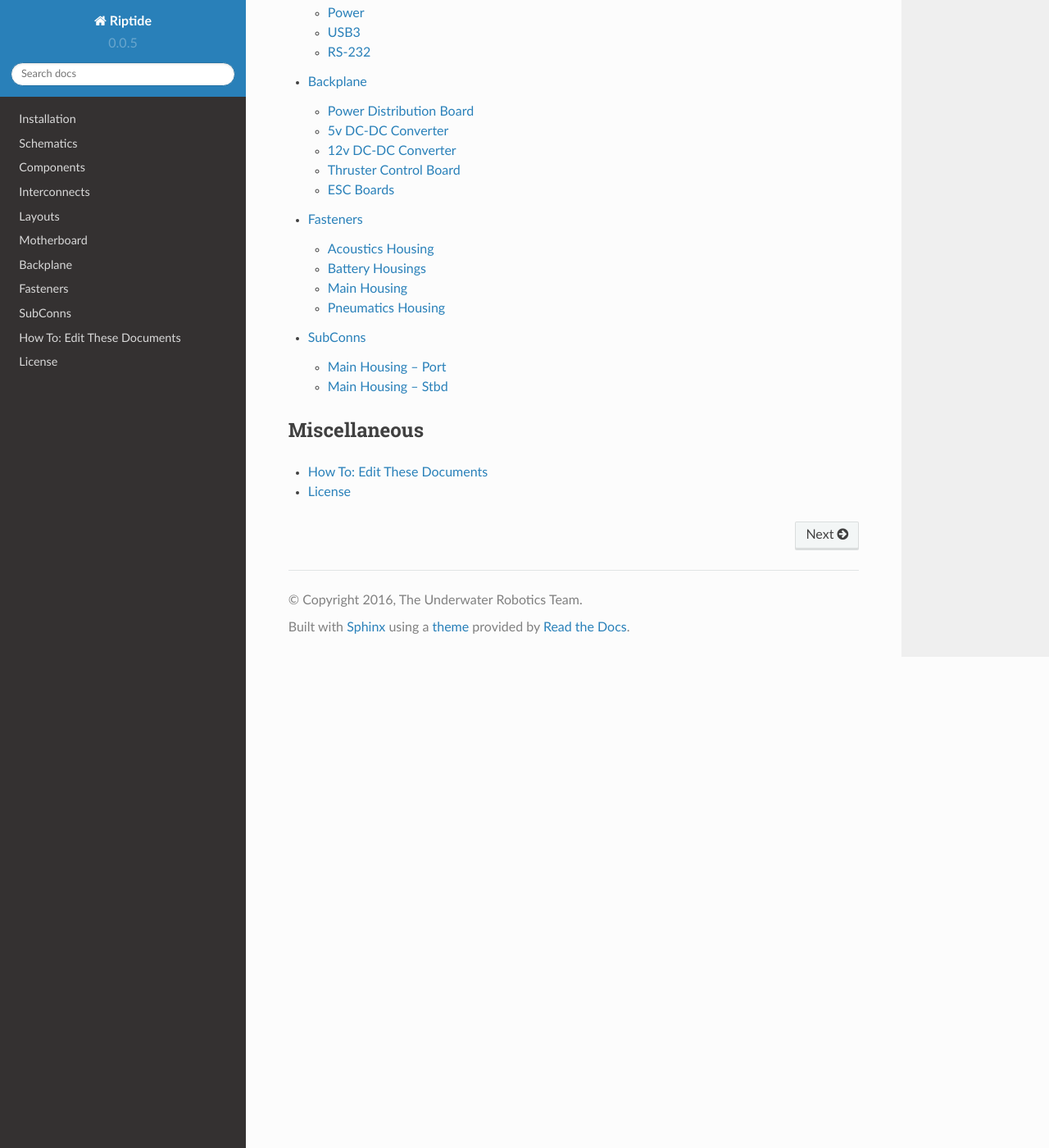
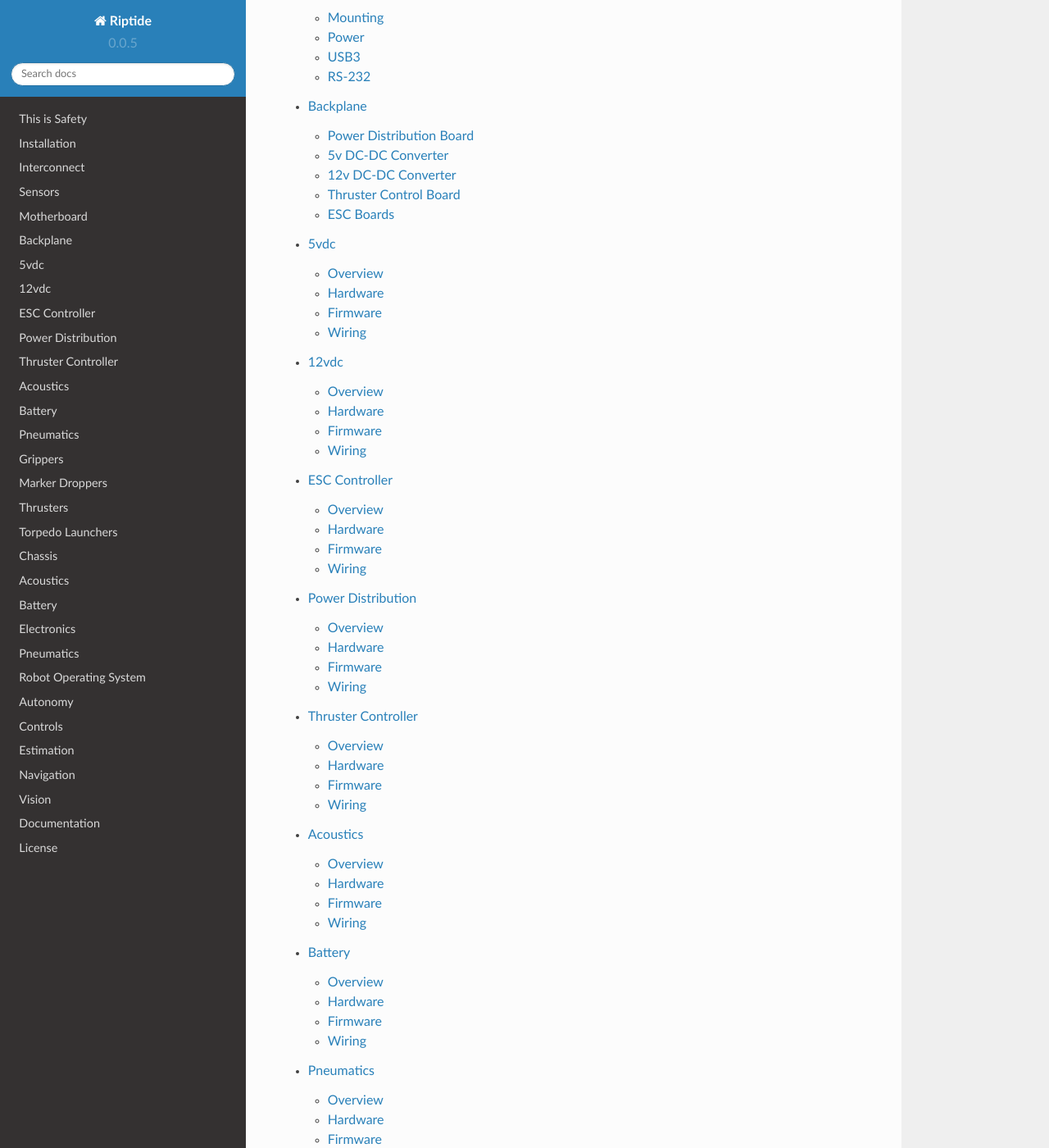
Before and after one commit to osu-uwrt/riptide, a Sphinx documentation site: the page built from source/index.rst, in a window 1280 px wide and 1400 px high, scrolled down 612 px. Shown: the whole window at 82% size. Built offline with Sphinx 7.4.7 and the Read the Docs theme 2.0.0, drawn with Linux system fonts in a browser that asks for light colours; some of the changed text lies outside the part shown.

Commit message:
Added first drafts of documentation.

```diff
--- /dev/null
+++ b/source/actuators.rst
@@ -0,0 +1,70 @@
+Grippers
+========
+
+Overview
+--------
+
+The two manipulators are used for acquiring items and moving them from the bottom of the pool. The claw was designed to reach as far as possible while still maintaining a low profile when not in use. To do this, a two way linear actuator was used. The two claw parts were water jet and derlin inserts were used around the screws to reduce friction when the claw is actuating. Additionally, stainless steel rods with a slider was designed to reduce any side loading.
+
+
+Assembly
+--------
+
+
+
+Marker Droppers
+===============
+
+
+Overview
+--------
+
+The marker dropper is operated by a permanent magnet, a steel 1 in diameter ball, and compressed air. The steel marker ball rests in a cylindrical chamber and is separated from the magnet by a 1/8 in delrin plate. The 1/8 in delrin is thin enough that the magnet can keep the ball still, yet it thick enough that firing compressed air through a check-valve in the top of the chamber at the steel ball can overcome the magnetic force and release the ball.
+
+The physical design of the marker dropper is a cylindrical chamber, a magnet face plate, a magnet outer ring, and a top plate. The steel ball goes into the cylindrical chamber, the magnet rests on top of the magnet face plate and inside of the magnet outer ring, and the top plate goes on top of the magnet. Gaskets are used to water-tight seal the magnet. A gasket is place between the magnet and the top plate and between the magnet and the magnet face plate.
+
+Other designs were considered, but this design was ultimately chosen due to simplicity. Another design required pneumatic controls which would have worked, yet required additional hardware for the AUV. The final physical design was chosen based on machinability. Other previous designs were found to be too difficult to machine or too difficult to replicate more than once if something went wrong with the first part. The use of delrin as the main component material kept the part lightweight, easy to machine, and inexpensive.
+
+
+Assembly
+--------
+
+
+
+
+
+Thrusters
+=========
+
+
+Overview
+--------
+
+
+
+
+Assembly
+--------
+
+
+
+
+
+
+Torpedo Launchers
+=================
+
+Overview
+--------
+
+The torpedo launcher consists of two Delrin barrels held in place by two Delrin support structures attached at the vehicle’s front end. Two torpedoes are launched from the barrels through the internal pressurization of the torpedoes themselves. At the pneumatic pressure’s peak, the torpedo slips passed the O-ring keeping it attached to the pneumatic valve and speeds forward through the water. The torpedoes consists to a 1.5-inch diameter head attached to a 0.75-inch diameter shaft that has 3 stability fins attached at its base. The 5-inch long torpedo fits snugly in the 5.5-inch long barrel to assure that all air pressure is devoted to pushing the torpedo out of the barrel and so the torpedo does not “wobble” prior to exit.
+
+The initial stages of the torpedo launcher’s development began with extensive research into approaches passed successful teams. It was found very quickly that many teams omitted the torpedo launcher from their final design due to the complexity of its design and execution. For those teams daring enough to try and tackle the challenge, however, pneumatics seemed to be the most feasible option for success.
+
+After finalizing the pursuance of a pneumatic launcher system, the next step was to determine how to pressurize the mechanism. Several methods were proposed including pressurizing the barrel external to the torpedo. Finally, the decision was made to pressurize the inside of the torpedo itself to eliminate the friction vs. effective sealing decision of the torpedo-barrel contact.
+
+Most of the part machining was done on a lathe including the barrels (turned and bored), the torpedo head (turned and bored), and the torpedo shaft (faced). The shafts diameter came from stock, and its length was achieved via a bandsaw and facing on the lathe. The metal endcap of the parrel was turned down on the lathe from stock aluminum. The support structures for the barrels were water-jet by a third party.
+
+
+Assembly
+--------
--- a/source/backplane.rst
+++ b/source/backplane.rst
@@ -48,3 +48,147 @@ Board Thruster
 5     SurgeLL
 "     SurgeLR
 ===== ========
+
+
+
+
+
+
+
+
+
+
+
+
+
+
+
+5vdc
+====
+
+
+Overview
+--------
+
+
+
+Hardware
+--------
+
+.. image:: _static/schematic.png
+
+
+
+Firmware
+--------
+
+
+
+
+Wiring
+------
+
+
+
+12vdc
+=====
+
+
+Overview
+--------
+
+
+
+Hardware
+--------
+
+
+
+Firmware
+--------
+
+
+
+
+Wiring
+------
+
+
+
+ESC Controller
+==============
+
+
+Overview
+--------
+
+
+
+Hardware
+--------
+
+
+.. image:: _static/board.png
+
+
+
+Firmware
+--------
+
+
+
+
+Wiring
+------
+
+
+
+
+Power Distribution
+==================
+
+
+Overview
+--------
+
+
+
+Hardware
+--------
+
+
+
+Firmware
+--------
+
+
+
+
+Wiring
+------
+
+
+
+
+
+Thruster Controller
+===================
+
+Overview
+--------
+
+
+
+Hardware
+--------
+
+
+
+Firmware
+--------
+
+
+
+
+Wiring
+------
--- /dev/null
+++ b/source/chassis.rst
@@ -0,0 +1,4 @@
+Chassis
+=======
+
+It wasn't me. It was the one-armed man!
--- a/source/components.rst
+++ /dev/null
@@ -1,6 +0,0 @@
-Components
-==========
-
-
-.. csv-table::
-   :file: _static/ElectricalBoardChipsandStuff.csv
--- a/source/editthis.rst
+++ b/source/editthis.rst
@@ -1,5 +1,5 @@
-How To: Edit These Documents
-============================
+Documentation
+=============
 
 - `reStructuredText Primer`_
 - `Sphinx Markup Constructs`_
--- /dev/null
+++ b/source/enclosures.rst
@@ -0,0 +1,61 @@
+Acoustics
+=========
+
+
+Overview
+--------
+
+
+
+
+Assembly
+--------
+
+
+
+
+Battery
+=======
+
+
+Overview
+--------
+
+
+
+
+Assembly
+--------
+
+
+
+
+Electronics
+===========
+
+
+Overview
+--------
+
+
+
+
+Assembly
+--------
+
+
+
+
+
+Pneumatics
+==========
+
+
+Overview
+--------
+
+
+
+
+Assembly
+--------
--- a/source/index.rst
+++ b/source/index.rst
@@ -5,36 +5,56 @@ Riptide
 =======
 
 
-Software
---------
+
+Introduction
+------------
 
 .. toctree::
    :maxdepth: 2
 
+   This is Safety <safety>
    installation
 
-
-Electronics
------------
+Hardware Overview
+-----------------
 
 .. toctree::
    :maxdepth: 2
 
-   schematics
-   components
    interconnect
-   layouts
 
-Assembly
---------
+
+Electrical
+~~~~~~~~~~
 
 .. toctree::
    :maxdepth: 2
 
-   motherboard
+   sensors
+   computer
    backplane
-   fasteners
-   subconns
+   standalone
+
+
+Mechanical
+~~~~~~~~~~
+
+.. toctree::
+   :maxdepth: 2
+
+   actuators
+   chassis
+   enclosures
+
+
+Software Overview
+-----------------
+
+.. toctree::
+   :maxdepth: 2
+
+   ros
+   packages
 
 
 Miscellaneous
--- a/source/interconnect.rst
+++ b/source/interconnect.rst
@@ -1,5 +1,64 @@
-Interconnects
-=============
+Interconnect
+============
+
+Diagrams
+--------
+
+You can download :download:`this cabling diagram <_static/CablingDiagram.pdf>` or :download:`this block diagram <_static/FunctionalBlockDiagram(8).pdf>`.
+
+SubConns
+--------
+
+.. warning::
+  The bulkhead connectors are tightened against mounting surfaces. MOLYKOTE 44 MEDIUM grease is applied to all male pins before mating.
+
+Main Housing -- Port
+~~~~~~~~~~~~~~~~~~~~
+
++---------------------------+-----------------+--------+----------------+
+|                           | Series          | # Pins | Amps/Connector |
++===========================+=================+========+================+
+| Acoustics/Pneumatics??    | Micro Circular  |  4     |  20            |
++---------------------------+-----------------+--------+----------------+
+| Battery Housing -- Port   | Power           |  4     |  50            |
++---------------------------+-----------------+--------+----------------+
+| Thruster -- Upper Surge   | Micro Circular  |  3     |  20            |
++---------------------------+-----------------+--------+----------------+
+| Thruster -- Lower Surge   | Micro Circular  |  3     |  20            |
++---------------------------+-----------------+--------+----------------+
+| Thruster -- Forward Heave | Micro Circular  |  3     |  20            |
++---------------------------+-----------------+--------+----------------+
+| Thruster -- After Heave   | Micro Circular  |  3     |  20            |
++---------------------------+-----------------+--------+----------------+
+| Thruster -- Forward Sway  | Micro Circular  |  3     |  20            |
++---------------------------+-----------------+--------+----------------+
 
 
-You can download :download:`this cabling diagram <_static/CablingDiagram.pdf>` or :download:`this block diagram <_static/FunctionalBlockDiagram(8).pdf>`.
+Main Housing -- Stbd
+~~~~~~~~~~~~~~~~~~~~
+
++---------------------------+-----------------+--------+----------------+
+|                           | Series          | # Pins | Amps/Connector |
++===========================+=================+========+================+
+| Acoustics/Pneumatics??    | Micro Circular  |  4     |  20            |
++---------------------------+-----------------+--------+----------------+
+| Battery Housing -- Port   | Power           |  4     |  50            |
++---------------------------+-----------------+--------+----------------+
+| Thruster -- Upper Surge   | Micro Circular  |  3     |  20            |
++---------------------------+-----------------+--------+----------------+
+| Thruster -- Lower Surge   | Micro Circular  |  3     |  20            |
++---------------------------+-----------------+--------+----------------+
+| Thruster -- Forward Heave | Micro Circular  |  3     |  20            |
++---------------------------+-----------------+--------+----------------+
+| Thruster -- After Heave   | Micro Circular  |  3     |  20            |
++---------------------------+-----------------+--------+----------------+
+| Thruster -- Forward Sway  | Micro Circular  |  3     |  20            |
++---------------------------+-----------------+--------+----------------+
+
+.. note::
+  - SubConn `Power`_ Series information.
+  - SubConn `Micro`_ Circular Series information.
+
+
+.. _Power: http://www.macartney.com/what-we-offer/systems-and-products/connectivity/subconn/subconn-power-series/subconn-power-battery-2-3-and-4-contacts/
+.. _Micro: http://www.macartney.com/what-we-offer/systems-and-products/connectivity/subconn/subconn-micro-circular-series/subconn-micro-circular-2-3-4-5-6-and-8-contacts-and-g2-2-3-and-4-contacts/
--- a/source/layouts.rst
+++ /dev/null
@@ -1,4 +0,0 @@
-Layouts
-=======
-
-.. image:: _static/board.png
--- /dev/null
+++ b/source/packages.rst
@@ -0,0 +1,40 @@
+Autonomy
+========
+
+The State Machine is the decision making tool that allows computer to control its behavior autonomously. SMACH is one of the packages in the ROS that provides these functions to be used in easier form. In SMACH, each state defines each actions or tasks to be performed. This allows vehicle to execute each task and make transitions smoothly, and it also allows team members to monitor vehicle’s state by vehicle publishing each of its decision. One of the classes in SMACH that was particularly useful was the SimpleActionState, which allows state machine to access nodes through action files. This feature was necessary since the state machine manages and operates specific nodes accordingly.
+
+
+
+Controls
+========
+
+The vehicle control stack is comprised of three components: the PID controller, thrust mapper, and thrust calibrator. These components begin with an acceleration vector, provided by the navigation stack, and ultimately activate the thrusters in any combination necessary to achieve said acceleration. The modular form of this system allows for control by either high-level mission planning software or direct user input, which has proven useful for testing purposes.
+
+The PID controller constantly monitors the vehicle’s current acceleration, as reported by onboard sensors, and compares that to the desired acceleration set by the navigation stack. This yields an “error” in acceleration, both linear and angular, which is required by the thrust mapper. The PID’s constant monitoring improves control accuracy and allows for smooth motion.
+
+The thrust mapper solves several physics equations to determine what force each thruster must produce in order to make up the difference in the acceleration error. Success of the mapper relies heavily on the accuracy of the error calculated by the PID controller as well as the mathematical representation of the vehicle as a physical body. The mapper succeeds when it finds a solution for the thrust required by each thruster within certain constraints, such as maximum thrust possible. If no solution exists, the mapper throws and error which is then handled by the rest of the system as needed.
+
+Using the thrusts provided by the thrust mapper, the thrust calibrator transmits the PWM signals activating the thrusters as required. The challenge in developing this component lies in finding which PWM signals actually yield the desired thrust. Being the only component in the stack with a physical output, testing its real values requires significantly more effort than the components with software outputs.
+
+
+
+
+Estimation
+==========
+
+Ooh, this is new!
+
+
+
+
+Navigation
+==========
+
+The outputs from two LORD Microstrain 3DM-GX4-25 inertial measurement units, mono odometry from the bottom-facing camera, stereo odometry from the forward-facing cameras, and a Blue Robotics Bar30 pressure sensor are inputted into a Kalman filter. This filter then produces estimates for the absolute position, velocity, and acceleration of the vehicle. Orientation data is also obtained from the inertial measurement unit located near the center of mass of the vehicle. These data are used to determine the vehicle’s current state which are used in conjunction with a new desired state and several PID controllers to ascertain required X, Y, and Z acceleration values for the vehicle. The PID controllers are implemented separately for linear accelerations, roll, pitch, and yaw in order to provide the most accurate PID parameters for each case. The desired state of the vehicle is determined from the state machine. These set points can also be provided by a joystick from the surface in the case of tethered movement during the testing phase. This capability allows for easy tuning of the PID controllers and stabilization assessment.
+
+
+
+Vision
+======
+
+What is email? How do I read it?
--- /dev/null
+++ b/source/ros.rst
@@ -0,0 +1,2 @@
+Robot Operating System
+======================
--- /dev/null
+++ b/source/safety.rst
@@ -0,0 +1,2 @@
+Safety
+======
--- a/source/schematics.rst
+++ /dev/null
@@ -1,4 +0,0 @@
-Schematics
-==========
-
-.. image:: _static/schematic.png
--- /dev/null
+++ b/source/sensors.rst
@@ -0,0 +1,2 @@
+Sensors
+=======
--- /dev/null
+++ b/source/standalone.rst
@@ -0,0 +1,74 @@
+Acoustics
+=========
+
+Overview
+--------
+
+
+Hardware
+--------
+
+?!
+
+
+Firmware
+--------
+
+The TMS320C5515 eZDSP USB Stick was programmed using Code Composer Studio in the language of C++. After receiving a signal from the hydrophone array, the microcontroller would filter out unwanted frequency ranges using a digital bandpass filter. The specified frequency range is 25-40 kHz.
+
+Once the signal is received by the vehicle’s three hydrophones, the angle of arrival of the emitted wave is calculated using phase difference between the three received signals. The hydrophones are separated such that, the underwater pinger’s transmitting wave cannot travel one whole wavelength in between the hydrophones. The angle of arrival of the wave is then calculated using the phase difference between each of the hydrophones and simple trigonometry. If the hydrophones were separated further than one wavelength then the phase difference could not be used because we would not be able to know which hydrophone received the signal first.
+
+The heading information containing the direction that the vehicle needs to travel in order to reach the pinger is then sent to the central processing computer continuously until the breeching sequence activates.
+
+
+Wiring
+------
+
+
+
+Battery
+=======
+
+Overview
+--------
+
+
+
+Hardware
+--------
+
+
+
+Firmware
+--------
+
+
+
+
+Wiring
+------
+
+
+
+Pneumatics
+==========
+
+
+Overview
+--------
+
+
+
+Hardware
+--------
+
+
+
+Firmware
+--------
+
+
+
+
+Wiring
+------
--- a/source/subconns.rst
+++ /dev/null
@@ -1,56 +0,0 @@
-SubConns
-========
-
-.. warning::
-  The bulkhead connectors are tightened against mounting surfaces. MOLYKOTE 44 MEDIUM grease is applied to all male pins before mating.
-
-Main Housing -- Port
---------------------
-
-+---------------------------+-----------------+--------+----------------+
-|                           | Series          | # Pins | Amps/Connector |
-+===========================+=================+========+================+
-| Acoustics/Pneumatics??    | Micro Circular  |  4     |  20            |
-+---------------------------+-----------------+--------+----------------+
-| Battery Housing -- Port   | Power           |  4     |  50            |
-+---------------------------+-----------------+--------+----------------+
-| Thruster -- Upper Surge   | Micro Circular  |  3     |  20            |
-+---------------------------+-----------------+--------+----------------+
-| Thruster -- Lower Surge   | Micro Circular  |  3     |  20            |
-+---------------------------+-----------------+--------+----------------+
-| Thruster -- Forward Heave | Micro Circular  |  3     |  20            |
-+---------------------------+-----------------+--------+----------------+
-| Thruster -- After Heave   | Micro Circular  |  3     |  20            |
-+---------------------------+-----------------+--------+----------------+
-| Thruster -- Forward Sway  | Micro Circular  |  3     |  20            |
-+---------------------------+-----------------+--------+----------------+
-
-
-Main Housing -- Stbd
---------------------
-
-+---------------------------+-----------------+--------+----------------+
-|                           | Series          | # Pins | Amps/Connector |
-+===========================+=================+========+================+
-| Acoustics/Pneumatics??    | Micro Circular  |  4     |  20            |
-+---------------------------+-----------------+--------+----------------+
-| Battery Housing -- Port   | Power           |  4     |  50            |
-+---------------------------+-----------------+--------+----------------+
-| Thruster -- Upper Surge   | Micro Circular  |  3     |  20            |
-+---------------------------+-----------------+--------+----------------+
-| Thruster -- Lower Surge   | Micro Circular  |  3     |  20            |
-+---------------------------+-----------------+--------+----------------+
-| Thruster -- Forward Heave | Micro Circular  |  3     |  20            |
-+---------------------------+-----------------+--------+----------------+
-| Thruster -- After Heave   | Micro Circular  |  3     |  20            |
-+---------------------------+-----------------+--------+----------------+
-| Thruster -- Forward Sway  | Micro Circular  |  3     |  20            |
-+---------------------------+-----------------+--------+----------------+
-
-.. note::
-  - SubConn `Power`_ Series information.
-  - SubConn `Micro`_ Circular Series information.
-
-
-.. _Power: http://www.macartney.com/what-we-offer/systems-and-products/connectivity/subconn/subconn-power-series/subconn-power-battery-2-3-and-4-contacts/
-.. _Micro: http://www.macartney.com/what-we-offer/systems-and-products/connectivity/subconn/subconn-micro-circular-series/subconn-micro-circular-2-3-4-5-6-and-8-contacts-and-g2-2-3-and-4-contacts/
```
Also changed, not shown: source/smach.rst (added, +22 -0 lines), source/computer.rst (renamed from source/motherboard.rst).
